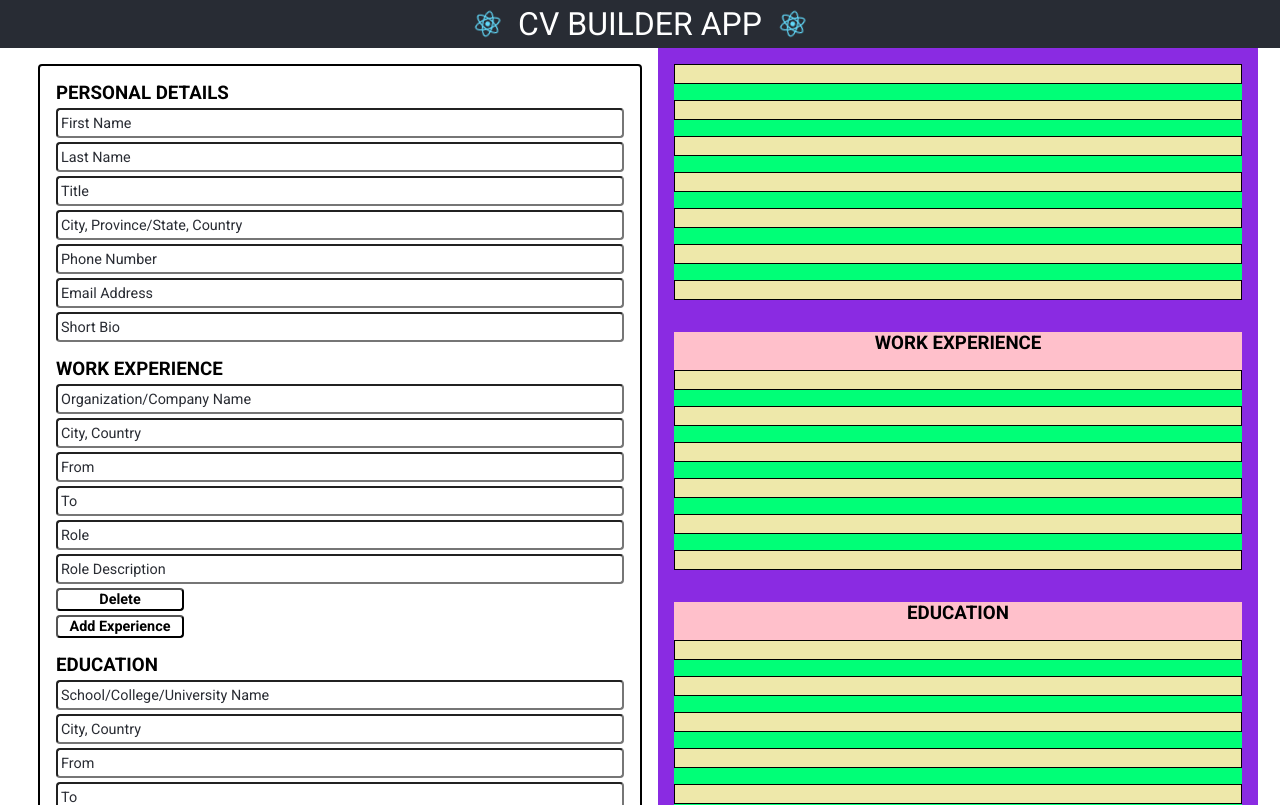
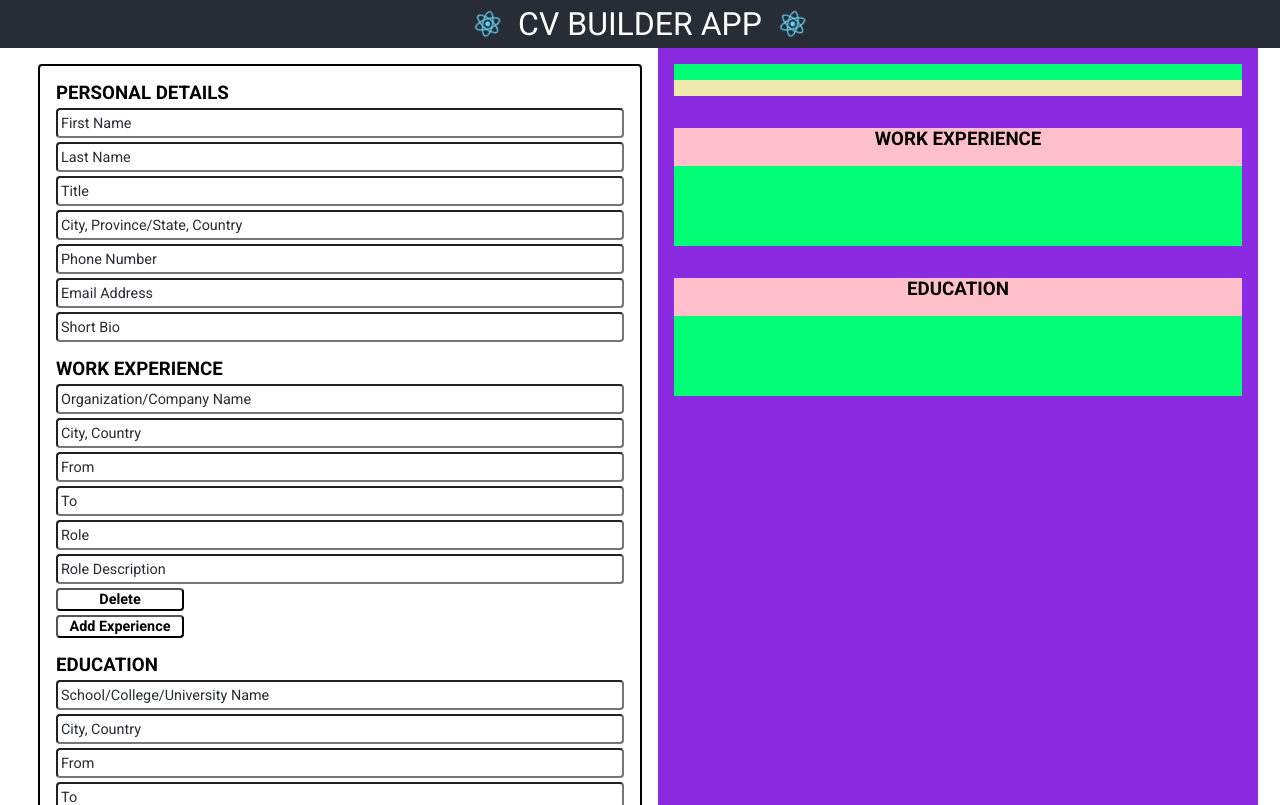
Before and after one commit to joemattar/cv-builder, a React (Create React App) app: page / in a window 1280 px wide. Shown: the top 805 px of the page. Built offline with nearby package versions, Linux system fonts and the light colour scheme; the HTML template or start-up script is replaced by a standard one.

Commit message:
Update css styles for personal preview section

```diff
--- a/src/components/PreviewItem/PreviewItem.css
+++ b/src/components/PreviewItem/PreviewItem.css
@@ -14,13 +14,74 @@ h3 {
 .preview-label {
   background-color: palegoldenrod;
 
-  border-style: solid;
-  border-width: 0.1rem;
+  display: flex;
+  align-items: center;
 
-  height: 1.125rem;
+  font-family: inherit;
 }
 
 .personal .preview-item {
   display: grid;
-  grid-template-columns: 2;
+  gap: 0.25rem;
+  grid-template-rows: min-content min-content min-content auto 1fr;
+  grid-template-columns: min-content auto 1fr;
 }
+
+.personal .first-name {
+  font-size: 4rem;
+  font-weight: bold;
+
+  grid-row: 1 / 4;
+  grid-column: 1 /2;
+}
+
+.personal .last-name {
+  font-size: 4rem;
+  font-weight: bold;
+
+  grid-row: 1 / 4;
+  grid-column: 2 /3;
+}
+
+.personal .title {
+  font-size: 1rem;
+  font-style: italic;
+
+  grid-row: 4 / 5;
+  grid-column: 1 / 3;
+}
+
+.personal .address {
+  font-size: 0.9rem;
+  grid-row: 1 / 2;
+  grid-column: 3 / 4;
+
+  justify-content: right;
+}
+
+.personal .phone {
+  font-size: 0.9rem;
+
+  grid-row: 2 / 3;
+  grid-column: 3 / 4;
+
+  justify-content: right;
+}
+
+.personal .email {
+  font-size: 0.9rem;
+
+  grid-row: 3 / 4;
+  grid-column: 3 / 4;
+
+  justify-content: right;
+}
+
+.personal .bio {
+  grid-row: 5 / 6;
+  grid-column: 1 / 4;
+
+  justify-content: center;
+
+  padding-top: 1rem;
+}
```
